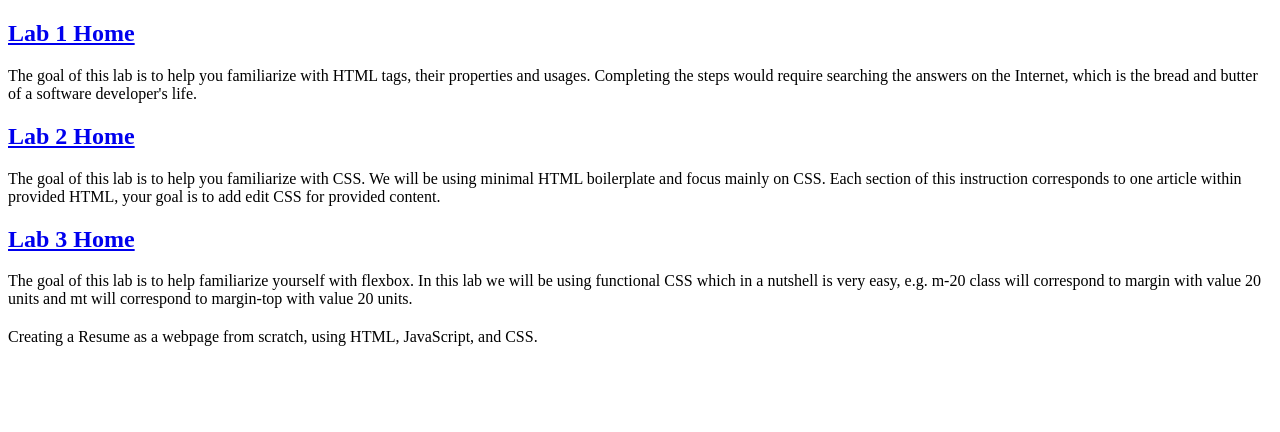
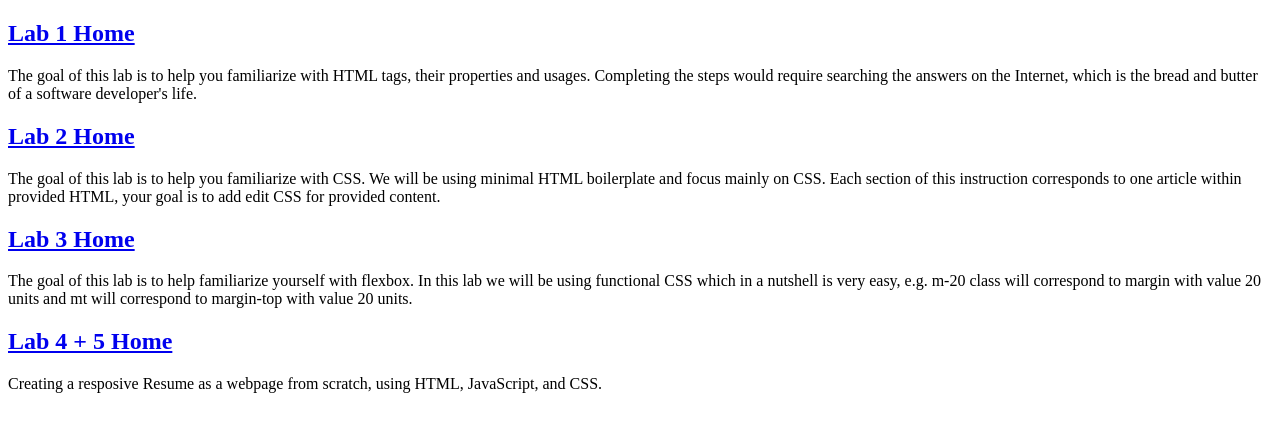
Before and after one commit to CDChamberlin/Module-2-Labs, a plain HTML site: page index.html in a window 1280 px wide. Drawn offline with Linux system fonts and the light colour scheme.

Commit message:
Added Lab 4 + 5 heading to lab selector page. Added navigation to Lab Selector on resume page.

```diff
--- a/index.html
+++ b/index.html
@@ -35,9 +35,9 @@
           and mt will correspond to margin-top with value 20 units.
         </p>
 
-        <h2><a href="./scr/Lab 4 + 5/resume.html"></a></h2>
+        <h2><a href="./scr/Lab 4 + 5/resume.html">Lab 4 + 5 Home</a></h2>
         <p>
-          Creating a Resume as a webpage from scratch, using HTML, JavaScript,
+          Creating a resposive Resume as a webpage from scratch, using HTML, JavaScript,
           and CSS.
         </p>
       </nav>
```
Also changed, not shown: scr/Lab 4 + 5/resume.html (+1 -1 lines).
